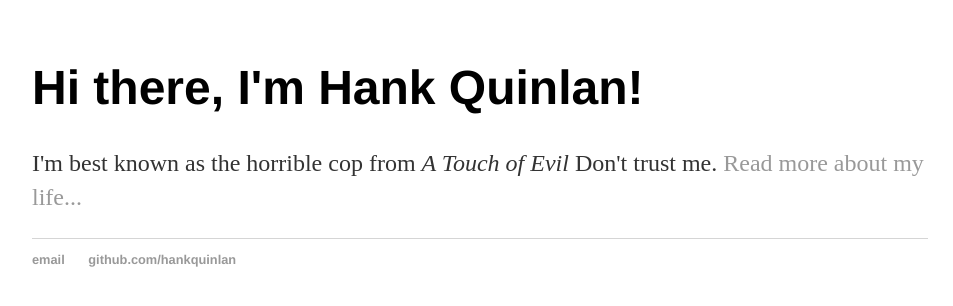
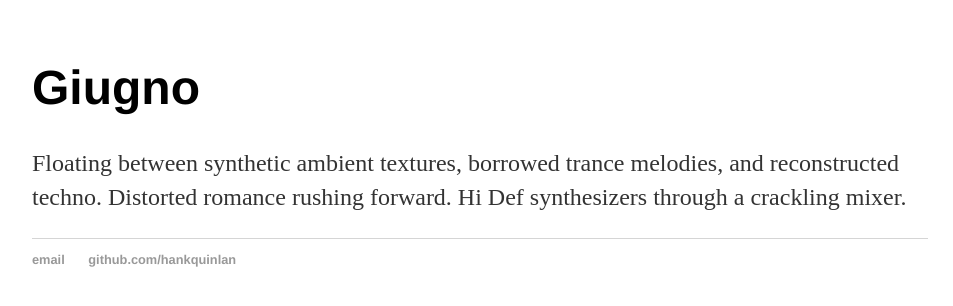
Before and after one commit to giugnox/giugnox.github.io, a Jekyll site: the page built from index.html, in a window 1280 px wide. Shown: the top 306 px of the page, without its empty margins (160-1113 px from the left). Built offline with Jekyll 4.4.1, drawn with Linux system fonts in a browser that asks for light colours.

Commit message:
Update index.html

```diff
--- a/index.html
+++ b/index.html
@@ -1,8 +1,8 @@
 ---
 layout: default
-title: Hank Quinlan, Horrible Cop
+title: A Love Like Mine Is Hard To Find
 ---
 <div class="blurb">
-	<h1>Hi there, I'm Hank Quinlan!</h1>
-	<p>I'm best known as the horrible cop from <em>A Touch of Evil</em> Don't trust me. <a href="/about">Read more about my life...</a></p>
+	<h1>Giugno</h1>
+	<p>Floating between synthetic ambient textures, borrowed trance melodies, and reconstructed techno. Distorted romance rushing forward. Hi Def synthesizers through a crackling mixer.</p>
 </div><!-- /.blurb -->
```
